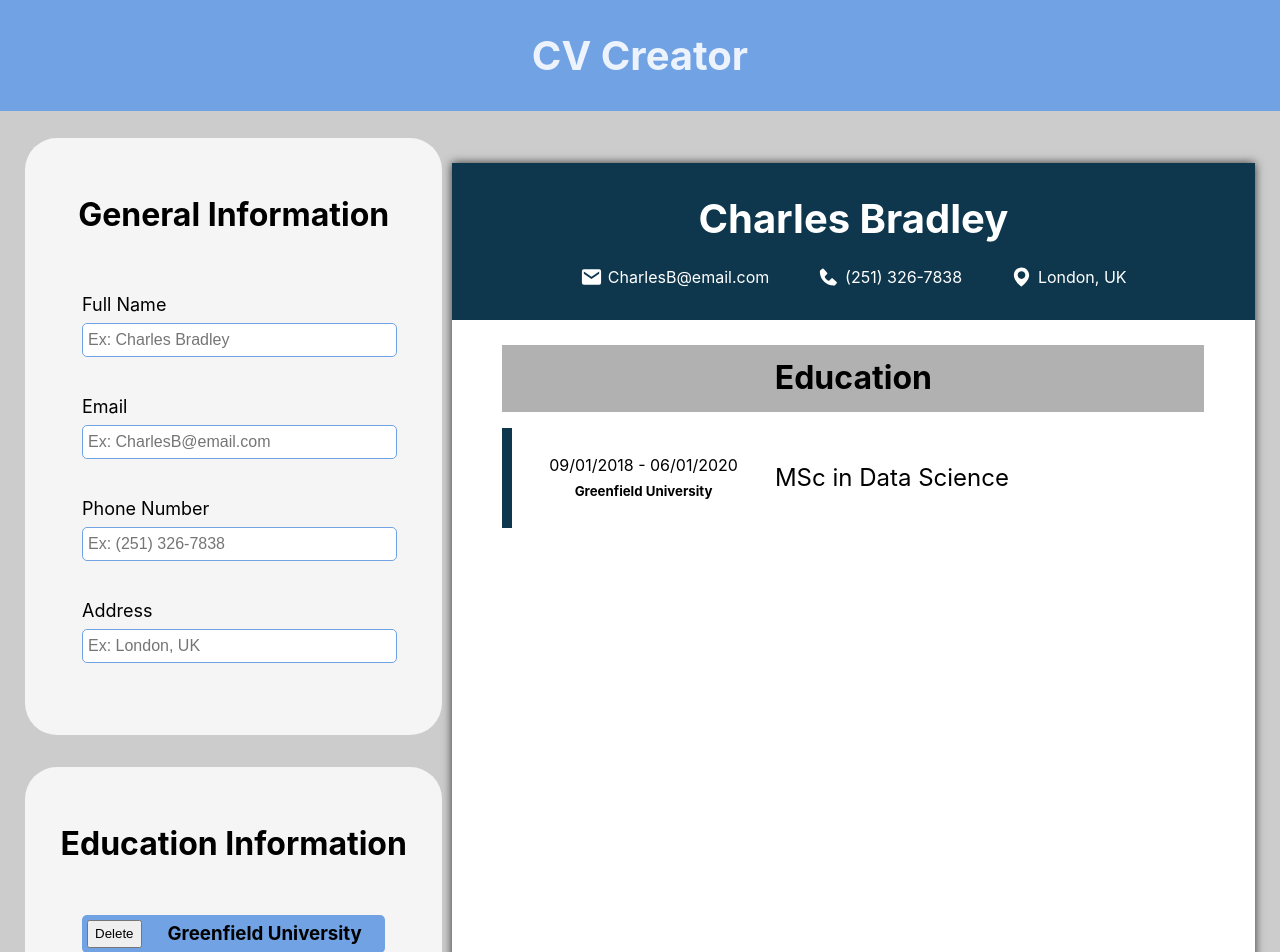
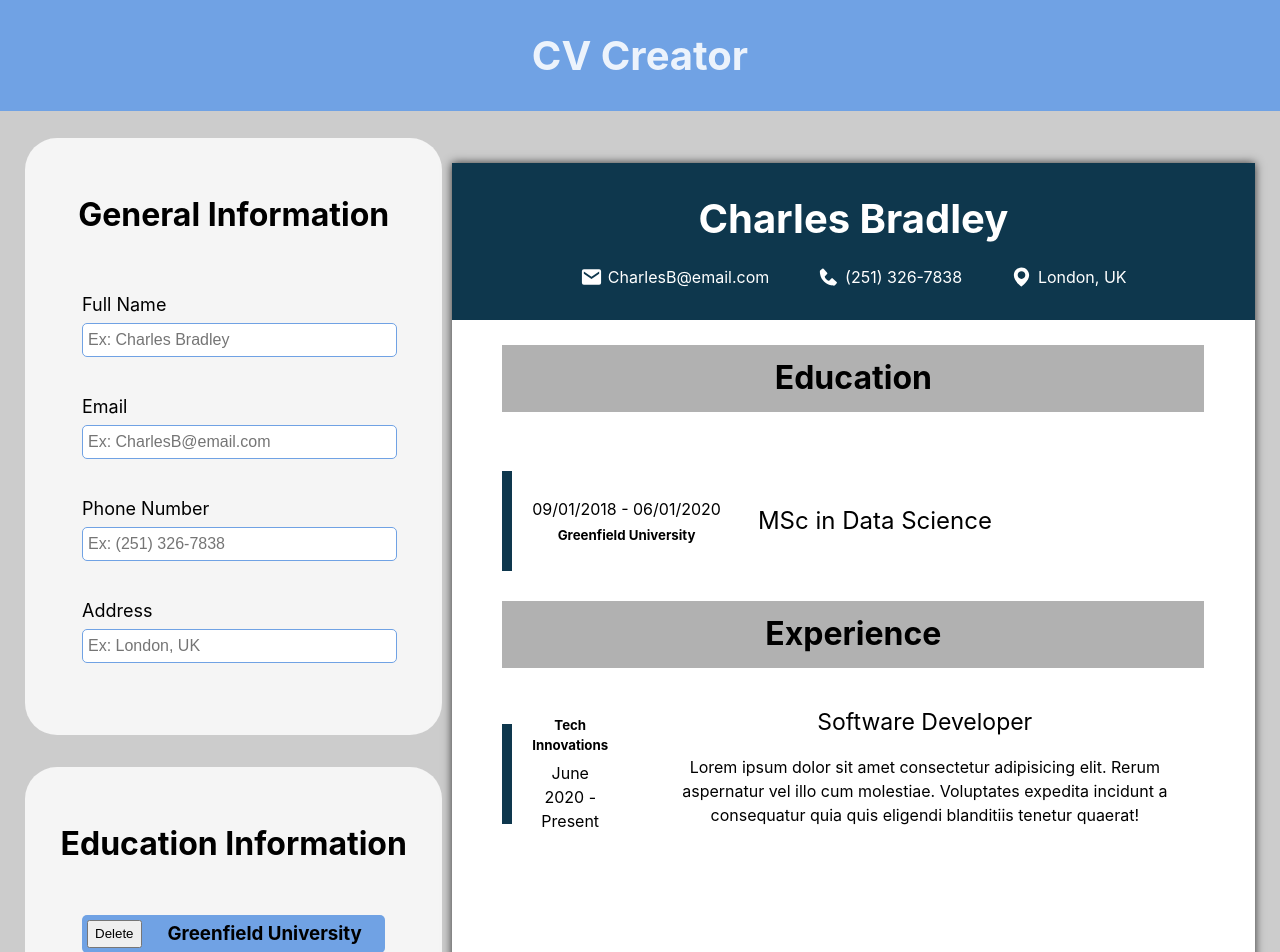
Before and after one commit to Hrid1402/CV-Application, a React (Vite) app: page / in a window 1280 px wide. Shown: the top 952 px of the page. Built offline with nearby package versions, Linux system fonts and the light colour scheme.

Commit message:
feat: professional inf working

```diff
--- a/src/App.jsx
+++ b/src/App.jsx
@@ -15,7 +15,15 @@ function App() {
     degree: 'MSc in Data Science',
     startDate: '09/01/2018',
     endDate: '06/01/2020'
-}]);
+  }]);
+
+  const [profData, setProfData] = useState([{
+    company: "Tech Innovations",
+    position: "Software Developer",
+    responsibilities: "Lorem ipsum dolor sit amet consectetur adipisicing elit. Rerum aspernatur vel illo cum molestiae. Voluptates expedita incidunt a consequatur quia quis eligendi blanditiis tenetur quaerat!",
+    date: "June 2020 - Present"
+  }]);
+
 
   return (
     <>
@@ -24,9 +32,9 @@ function App() {
         <div className='allBlocks'>
           <GeneralInf setFullName={setFullName} setEmail={setEmail} setPhone={setPhone} setAddress={setAddress}/>
           <EducationInf schoolData={schoolData} setSchoolData={setSchoolData}/>
-          <ProfessionalInf/>
+          <ProfessionalInf profData={profData} setProfData={setProfData}/>
         </div>
-          <CV fullName={fullName} email={email} phone={phone} address={address} schoolData={schoolData}/>
+          <CV fullName={fullName} email={email} phone={phone} address={address} schoolData={schoolData} profData={profData}/>
       </main>
     </>
   )
--- a/src/components/inputs.jsx
+++ b/src/components/inputs.jsx
@@ -6,21 +6,6 @@ import phoneIcon from '../assets/ICO_phone.svg'
 import addressIcon from '../assets/ICO_address.svg'
 import { useState } from 'react'
 import { v4 as uuidv4 } from 'uuid';
-
-let schoolData = [
-    {
-        name: 'Greenfield College',
-        degree: 'MS in Data Analytics',
-        startDate: '01/01/2019',
-        endDate: '01/01/2021'
-    },
-    {
-        name: 'Other College',
-        degree: 'MS in Data Analytics',
-        startDate: '01/01/2019',
-        endDate: '01/01/2021'
-    },
-];
 
 function TextInput({text, holder, type="text", handleChange}){
 
@@ -47,6 +32,14 @@ export function GeneralInf({setFullName, setEmail, setPhone, setAddress}){
   )
 };
 function EduBlock(name, key, onDelete){
+    return(
+        <div key={key} className='schoolBlock'>
+            <button onClick={() => onDelete(name)}>Delete</button>
+            <h3>{name}</h3>
+        </div>
+    )
+}
+function ProfBlock(name, key, onDelete){
     return(
         <div key={key} className='schoolBlock'>
             <button onClick={() => onDelete(name)}>Delete</button>
@@ -87,6 +80,31 @@ function AddEdu({setShowEdu, schoolData, setSchoolData}){
         </div>
       )
 }
+function AddProf({setShowProf, profData, setProfData}){
+    return(
+        <div className='InputBlock'>
+              <TextInput text="Company Name" holder="Ex: Tech Innovations Inc"></TextInput>
+              <TextInput text="Position Title" holder="Ex: Software Developer"></TextInput>
+              <div className='labelInput'>
+                <label>Main Responsibilities</label>
+                <textarea  rows="5" cols="55" placeholder='Ex: Developed and maintained web applications, collaborated with cross-functional teams, and implemented new features.'></textarea>
+              </div>
+              <TextInput text="Date" holder="Ex: June 2020 - Present"></TextInput>
+              <button onClick={()=>setShowProf(false)}>Cancel</button>
+              <button onClick={()=>{
+                    setProfData([...profData, {
+                        company: document.querySelector('input[placeholder="Ex: Tech Innovations Inc"]').value,
+                        position: document.querySelector('input[placeholder="Ex: Software Developer"]').value,
+                        responsibilities: document.querySelector('textarea').value,
+                        date: document.querySelector('input[placeholder="Ex: June 2020 - Present"]').value
+                    }]);
+                    setShowProf(false);
+
+
+              }}>Add</button>
+        </div>
+    )
+}
 
 export function EducationInf({schoolData, setSchoolData}){
     const [showEdu, setShowEdu] = useState(false);
@@ -108,37 +126,54 @@ export function EducationInf({schoolData, setSchoolData}){
     )
 };
 
-export function ProfessionalInf(){
+export function ProfessionalInf({profData, setProfData}){
+    const [showProf, setShowProf] = useState(false);
+
+    const deleteProfessional = (nameToDelete) => {
+        setProfData(profData.filter((prof) => prof.company !== nameToDelete));
+    };
+
     return (
       <div className='InputBlock'>
           <h1>Professional Information</h1>
           <div className='infContainer'>
-              <TextInput text="Company Name" holder="Ex: Tech Innovations Inc"></TextInput>
-              <TextInput text="Position Title" holder="Ex: Software Developer"></TextInput>
-              <div className='labelInput'>
-                <label>Main Responsibilities</label>
-                <textarea  rows="5" cols="55" placeholder='Ex: Developed and maintained web applications, collaborated with cross-functional teams, and implemented new features.'></textarea>
-              </div>
 
-              <TextInput text="Date" holder="Ex: June 2020 - Present    "></TextInput>
+            {
+                showProf == true ? ( <AddProf setShowProf={setShowProf} profData={profData} setProfData={setProfData}/>  ): <> {profData.map((prof) => ProfBlock(prof.company, uuidv4(), deleteProfessional)) }<button onClick={() => setShowProf(true)}>Add</button> </>
+            }
+
           </div>
       </div>
     )
 };
+
 function SchoolContentBlock({name, degree, startDate, endDate}){
     return (
     <>
-        <div>
+        <div className='l'>
             <p>{startDate} - {endDate}</p>
             <h5>{name}</h5>
         </div>
             <p className='Degree'>{degree}</p>
-
+    </>
+    )
+}
+function ProfContentBlock({company, position, responsibilities, date}){
+    return (
+    <>
+        <div className='l'>
+            <h5>{company}</h5>
+            <p>{date}</p>
+        </div>
+        <div className='r'>
+            <p className='position'>{position}</p>
+            <p className='responsibilities'>{responsibilities}</p>
+        </div>
 
     </>
     )
 }
-export function CV({ fullName, email, phone, address, schoolData}){
+export function CV({ fullName, email, phone, address, schoolData, profData}){
 
     return (
     <div className='CV'>
@@ -160,9 +195,20 @@ export function CV({ fullName, email, phone, address, schoolData}){
                     </div>
                 )
             }
+        </div>
+        <div className='Experience'>
+            <h4>Experience</h4>
+            {
+                profData.map(
+                    (prof) => <div className='profContent'>
+                    <div className='color'>
+                        </div> <ProfContentBlock company={prof.company} position={prof.position} responsibilities={prof.responsibilities} date={prof.date} />
+                    </div>
+                )
 
+            }
+        </div>
 
-        </div>
     </div>
     )
 };
--- a/src/styles/CV.css
+++ b/src/styles/CV.css
@@ -33,15 +33,19 @@
 .CV .contact div img{
     width: 23px;
 }
-.Education{
+.Education, .Experience{
     display: flex;
     flex-direction: column;
-    gap: 1rem;
     padding: 1.5625rem;
-
+}
+.Education{
+    gap: 4rem;
+}
+.Experience{
+    gap: 2rem;
 }
 
-.Education h4{
+.Education h4, .Experience h4{
     margin: 0 1.6rem 0 1.6rem;
     padding: .6rem;
     font-size: 2rem;
@@ -53,12 +57,17 @@
     flex-direction: row;
     align-items: center;
     gap: 2rem;
-    margin: 0 1.6rem 0 1.6rem;
+    margin: 1rem 1.6rem 0 1.6rem;
+}
+
+.schoolContent .l{
+    margin-left: 25px;
 }
 .schoolContent div p, .schoolContent div h5{
     margin: 5px;
 }
 .color{
+    position: absolute;
     height: 100px;
     width: 10px;
     background-color: #0e374d;
@@ -67,3 +76,26 @@
     font-size: 24px;
     margin: 0;
 }
+
+
+.profContent{
+    display: flex;
+    flex-direction: row;
+    align-items: center;
+    gap: 2rem;
+    margin: 0 1.6rem 0 1.6rem;
+}
+.profContent .l{
+    margin-left: 25px;
+    width: 20%;
+}
+.profContent .l h5, .profContent .l p{
+    margin: 5px;
+}
+.profContent .r{
+    margin: 5px;
+}
+.profContent .r .position{
+    font-size: 23px;
+    margin: 0;
+}
```
